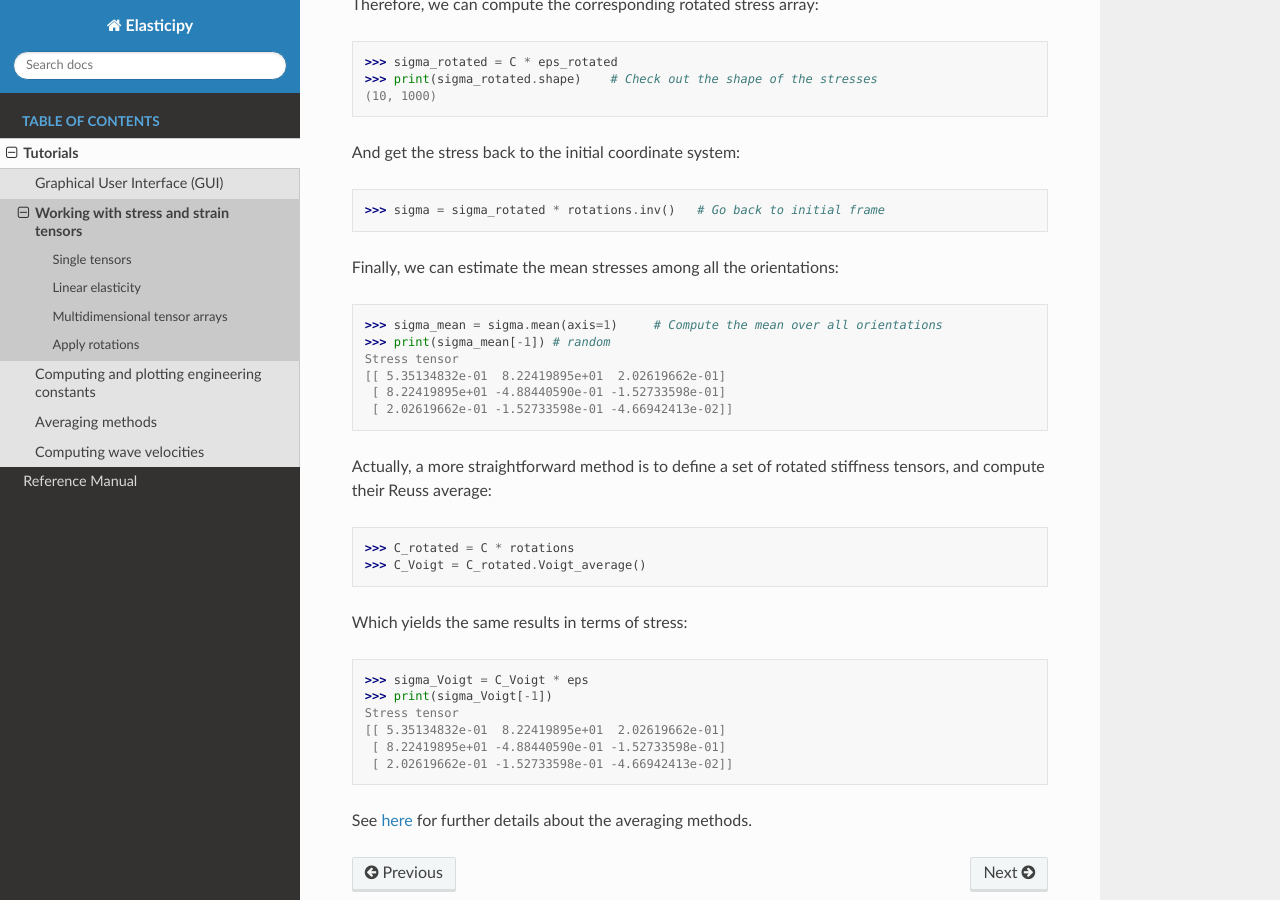
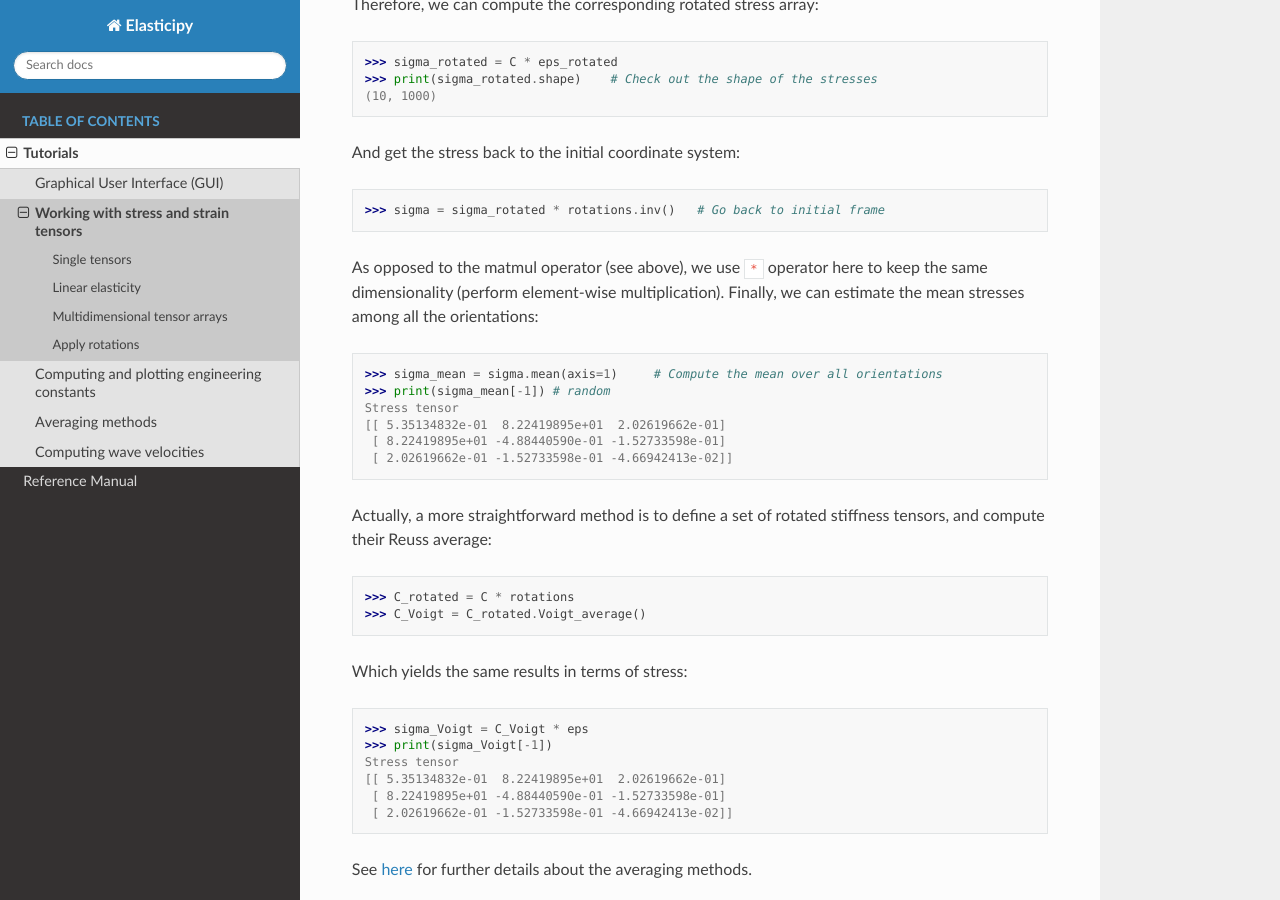
Before and after one commit to DorianDepriester/Elasticipy, a Sphinx documentation site: the page built from docs/source/Tutorial_StressStrain.rst, in a window 1280 px wide and 900 px high, scrolled down 3711 px. Built offline with Sphinx 7.4.7 and the Read the Docs theme 3.1.0, drawn with Linux system fonts in a browser that asks for light colours.

Commit message:
Explain why we use * (and not matmul)

```diff
--- a/docs/source/Tutorial_StressStrain.rst
+++ b/docs/source/Tutorial_StressStrain.rst
@@ -177,6 +177,8 @@ And get the stress back to the initial coordinate system:
 
     >>> sigma = sigma_rotated * rotations.inv()   # Go back to initial frame
 
+As opposed to the matmul operator (see above), we use ``*`` operator here to keep the same dimensionality (perform
+element-wise multiplication).
 Finally, we can estimate the mean stresses among all the orientations:
 
     >>> sigma_mean = sigma.mean(axis=1)     # Compute the mean over all orientations
```
